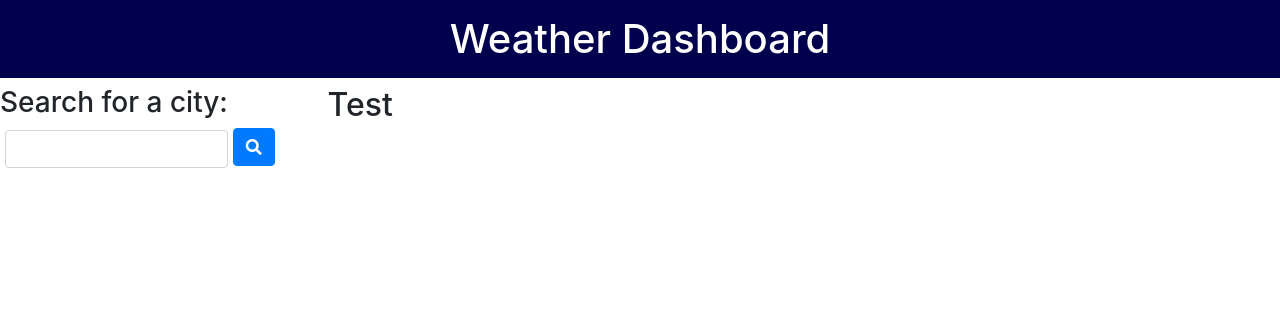
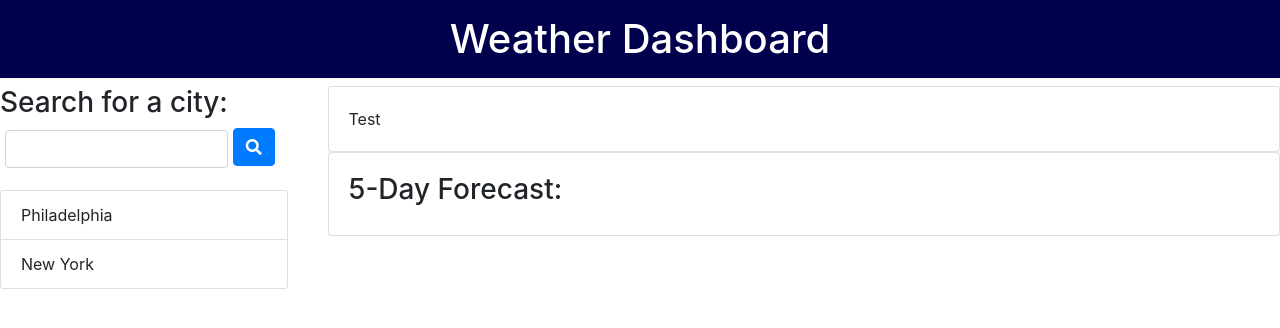
Before and after one commit to skolnikskolnik/euorpiano, a plain HTML site: page index.html in a window 1280 px wide. Drawn offline with nearby package versions, Linux system fonts and the light colour scheme; files that its build step writes are made by us from their sources.

Commit message:
html backbonesetup, some css

```diff
--- a/index.html
+++ b/index.html
@@ -9,7 +9,8 @@
     <link rel="stylesheet" href="https://cdnjs.cloudflare.com/ajax/libs/twitter-bootstrap/4.5.2/css/bootstrap.min.css">
     <link rel="stylesheet" href="https://cdnjs.cloudflare.com/ajax/libs/font-awesome/5.15.0/css/all.min.css">
     <link rel="stylesheet" href="assets/css/style.css">
-    <link rel="stylesheet" href="https://use.fontawesome.com/releases/v5.15.1/css/all.css" integrity="sha384-vp86vTRFVJgpjF9jiIGPEEqYqlDwgyBgEF109VFjmqGmIY/Y4HV4d3Gp2irVfcrp" crossorigin="anonymous">
+    <link rel="stylesheet" href="https://use.fontawesome.com/releases/v5.15.1/css/all.css"
+        integrity="sha384-vp86vTRFVJgpjF9jiIGPEEqYqlDwgyBgEF109VFjmqGmIY/Y4HV4d3Gp2irVfcrp" crossorigin="anonymous">
     <link rel="stylesheet" href="style.css">
     <title>Weather Dashboard</title>
 </head>
@@ -25,17 +26,39 @@
     <div class="row">
         <!--Column for search bar elements-->
         <div class="col-sm-3">
+            <!--Search bar-->
             <h3>Search for a city:</h3>
             <div class="form-group">
                 <input type="text" class="form-control" id="searchInput" placeholder="">
                 <button type="button" class="btn btn-primary mb-2"><i class="fas fa-search"></i></button>
             </div>
+
+            <!--Cards for the different cities-->
+            <div class="card" id="cityDisplay" style="width: 18rem;">
+                <ul class="list-group list-group-flush">
+                    <li class="list-group-item">Philadelphia</li>
+                    <li class="list-group-item">New York</li>
+                </ul>
+            </div>
         </div>
 
         <!--Column for display elements-->
         <div class="col-sm-9">
-            <h2>Test</h2>
+            <!--Card that will display selected cities info-->
+            <div class="card" id="currentCity">
+                <div class="card-body">
+                    Test
+                </div>
+            </div>
+            <!--Area for five day forcast-->
+            <div class="card" id="currentCity">
+                <div class="card-body">
+                    <h3>5-Day Forecast:</h3>
+                </div>
+            </div>
         </div>
+
+
     </div>
 
 
```
